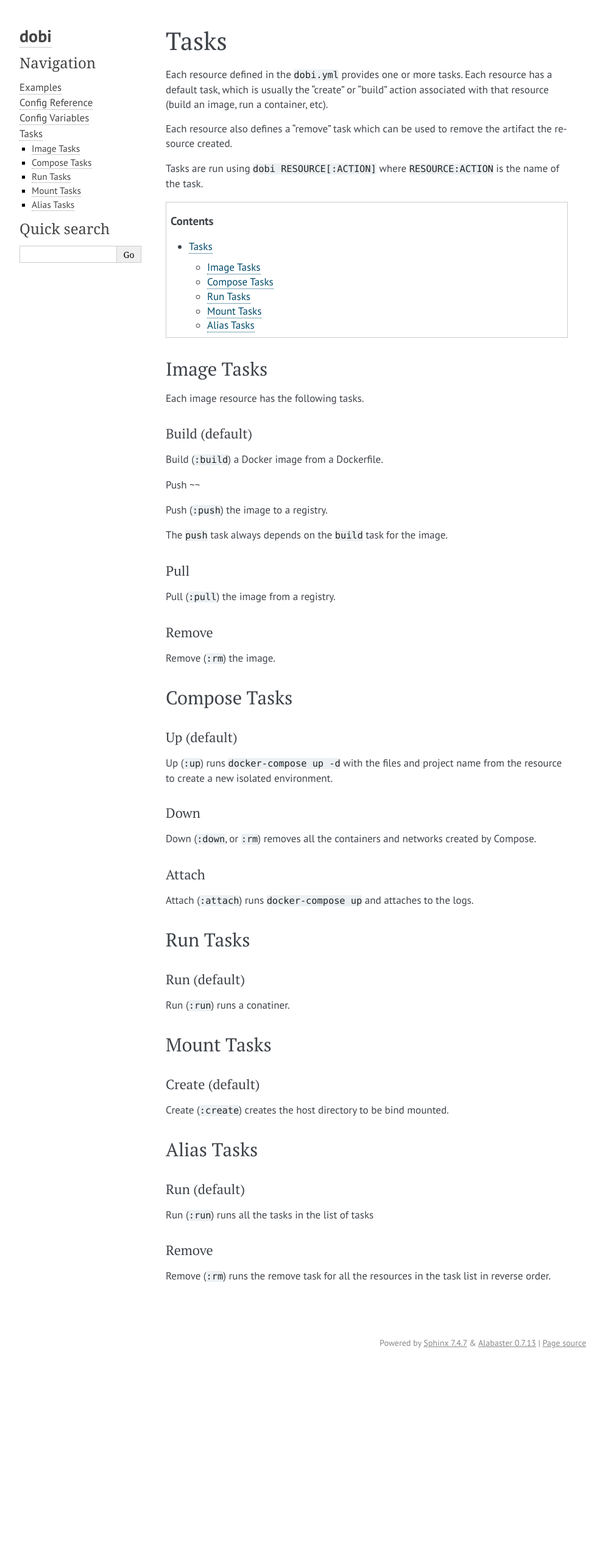
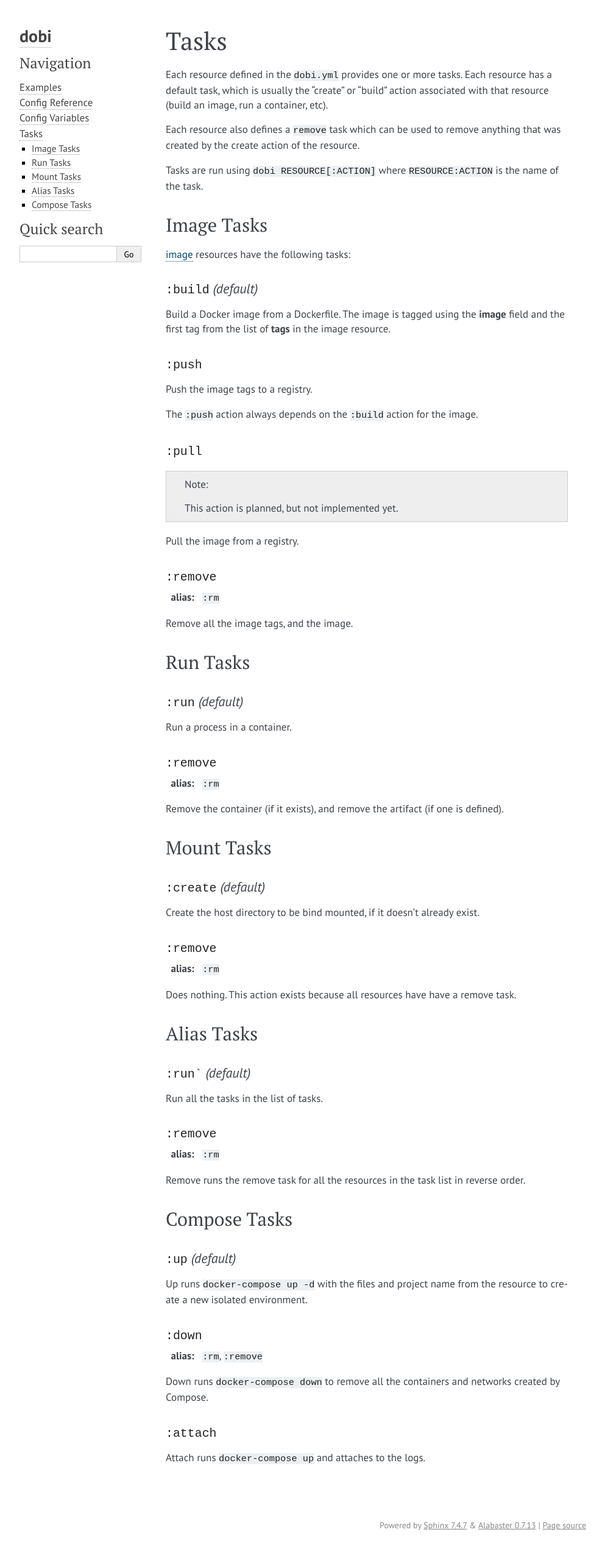
Before and after one commit to dnephin/dobi, a Sphinx documentation site: the page built from docs/source/tasks.rst, in a window 1280 px wide. Shown: the whole page at 61% size, without its empty margins (148-1141 px from the left). Built offline with Sphinx 7.4.7, drawn with Linux system fonts in a browser that asks for light colours; some web fonts are replaced; before the commit the page ends 2241 px from its top, so only the background shows below that.

Commit message:
Finish task docs.
Signed-off-by: Daniel Nephin <dnephin@gmail.com>

````diff
--- a/docs/source/_static/custom.css
+++ b/docs/source/_static/custom.css
@@ -1,7 +1,12 @@
 
 @import url(https://fonts.googleapis.com/css?family=PT+Sans:400,400italic,700,700italic);
 @import url(https://fonts.googleapis.com/css?family=PT+Serif:400,700);
+@import url(https://fonts.googleapis.com/css?family=PT+Mono);
 
+div.body h3,
+div.body h4,
+div.body h5,
+div.body h6,
 body {
     font-family: 'PT Sans', sans-serif;
 }
@@ -12,14 +17,30 @@ div.body {
 
 div.body h1,
 div.body h2,
-div.body h3,
-div.body h4,
-div.body h5,
-div.body h6 {
+div.sphinxsidebar h3,
+div.sphinxsidebar h4 {
     font-family: 'PT Serif', serif;
 }
+
 
 div.body h3 { font-size: 130%; }
 div.body h4 { font-size: 110%; }
 div.body h5 { font-size: 100%; }
 div.body h6 { font-size: 100%; }
+
+div.admonition p.admonition-title {
+    font-family: 'PT Sans', sans-serif;
+    font-weight: normal;
+    font-size: 100%;
+    margin: 0 0 10px 0;
+    padding: 0;
+    line-height: 1;
+}
+
+div.sphinxsidebar input {
+    font-family: 'PT Sans', sans-serif;
+}
+
+pre, tt, code {
+    font-family: 'PT Mono', monospace;
+}
--- a/docs/source/tasks.rst
+++ b/docs/source/tasks.rst
@@ -5,99 +5,119 @@ Each resource defined in the ``dobi.yml`` provides one or more tasks. Each
 resource has a default task, which is usually the "create" or "build" action
 associated with that resource (build an image, run a container, etc).
 
-Each resource also defines a "remove" task which can be used to remove the
-artifact the resource created.
+Each resource also defines a ``remove`` task which can be used to remove
+anything that was created by the create action of the resource.
 
 Tasks are run using ``dobi RESOURCE[:ACTION]`` where ``RESOURCE:ACTION`` is the
 name of the task.
 
 
-.. contents::
-    :backlinks: none
-    :depth: 2
-
-
 Image Tasks
 -----------
 
-Each image resource has the following tasks.
+`image <./config.html#image>`_ resources have the following tasks:
 
-Build (default)
-~~~~~~~~~~~~~~~
+``:build`` *(default)*
+~~~~~~~~~~~~~~~~~~~~~~
 
-Build (``:build``) a Docker image from a Dockerfile.
+Build a Docker image from a Dockerfile. The image is tagged using the **image**
+field and the first tag from the list of **tags** in the image resource.
 
 
-Push
-~~
+``:push``
+~~~~~~~~~
 
-Push (``:push``) the image to a registry.
+Push the image tags to a registry.
 
-The ``push`` task always depends on the ``build`` task for the image.
+The ``:push`` action always depends on the ``:build`` action for the image.
 
 
-Pull
-~~~~
+``:pull``
+~~~~~~~~~
 
 
-Pull (``:pull``) the image from a registry.
+.. note::
+
+    This action is planned, but not implemented yet.
 
 
-Remove
-~~~~~~
+Pull the image from a registry.
 
-Remove (``:rm``) the image.
+
+``:remove``
+~~~~~~~~~~~
+
+:alias: ``:rm``
+
+Remove all the image tags, and the image.
+
+
+Run Tasks
+---------
+
+``:run`` *(default)*
+~~~~~~~~~~~~~~~~~~~~
+
+Run a process in a container.
+
+``:remove``
+~~~~~~~~~~~
+
+:alias: ``:rm``
+
+Remove the container (if it exists), and remove the artifact (if one is defined).
+
+Mount Tasks
+-----------
+
+``:create`` *(default)*
+~~~~~~~~~~~~~~~~~~~~~~~
+
+Create the host directory to be bind mounted, if it doesn't already exist.
+
+
+``:remove``
+~~~~~~~~~~~
+
+:alias: ``:rm``
+
+Does nothing. This action exists because all resources have have a remove task.
+
+Alias Tasks
+-----------
+
+``:run``` *(default)*
+~~~~~~~~~~~~~~~~~~~~~
+
+Run all the tasks in the list of tasks.
+
+``:remove``
+~~~~~~~~~~~
+
+:alias: ``:rm``
+
+Remove runs the remove task for all the resources in the task list in
+reverse order.
 
 
 Compose Tasks
 -------------
 
-Up (default)
-~~~~~~~~~~~~
+``:up`` *(default)*
+~~~~~~~~~~~~~~~~~~~
 
-Up (``:up``) runs ``docker-compose up -d`` with the files and project name from
+Up runs ``docker-compose up -d`` with the files and project name from
 the resource to create a new isolated environment.
 
-Down
-~~~~
+``:down``
+~~~~~~~~~
 
-Down (``:down``, or ``:rm``) removes all the containers and networks created by
-Compose.
+:alias: ``:rm``, ``:remove``
 
-Attach
-~~~~~~
+Down runs ``docker-compose down`` to remove all the containers and networks created
+by Compose.
 
-Attach (``:attach``) runs ``docker-compose up`` and attaches to the logs.
+``:attach``
+~~~~~~~~~~~
 
-
-Run Tasks
----------
-
-Run (default)
-~~~~~~~~~~~~~
-
-Run (``:run``) runs a conatiner.
-
-
-Mount Tasks
------------
-
-Create (default)
-~~~~~~~~~~~~~~~~
-
-Create (``:create``) creates the host directory to be bind mounted.
-
-
-Alias Tasks
------------
-
-Run (default)
-~~~~~~~~~~~~~
-
-Run (``:run``) runs all the tasks in the list of tasks
-
-Remove
-~~~~~~
-
-Remove (``:rm``) runs the remove task for all the resources in the task list in
-reverse order.
+Attach runs ``docker-compose up`` and attaches to the logs.
````
Also changed, not shown: 1 other file.
